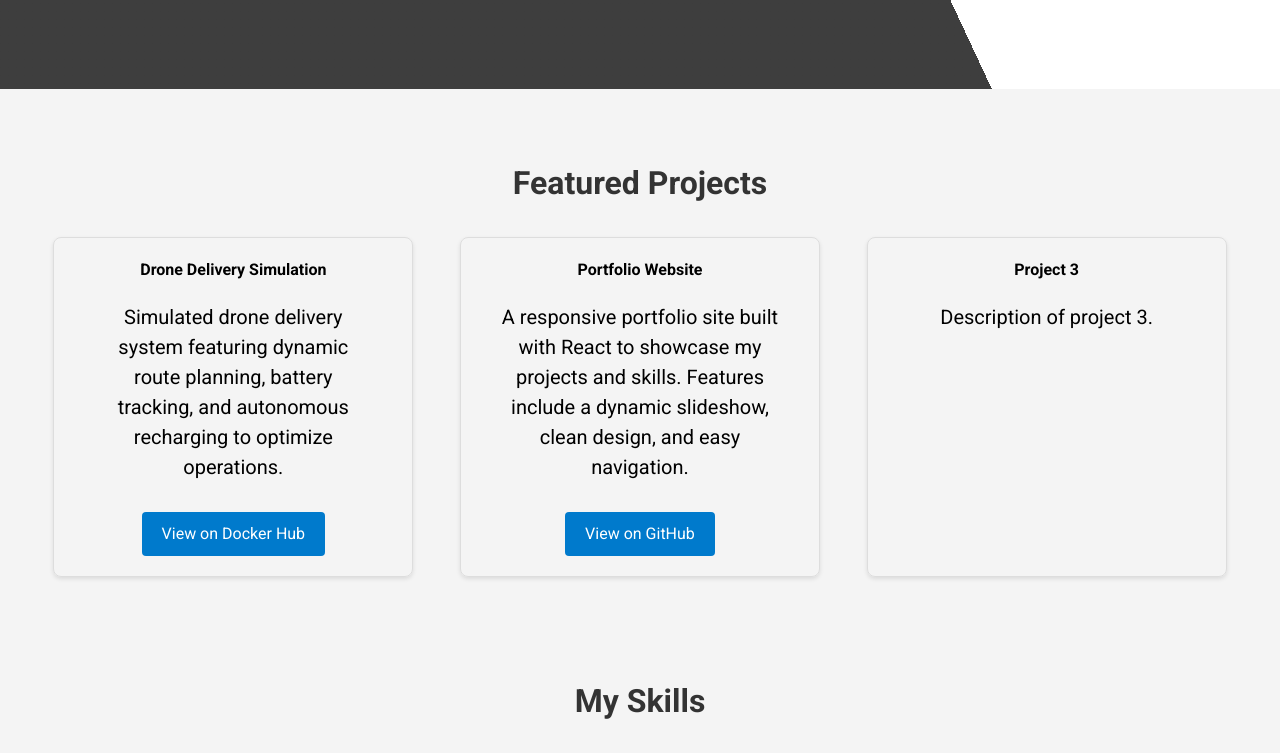
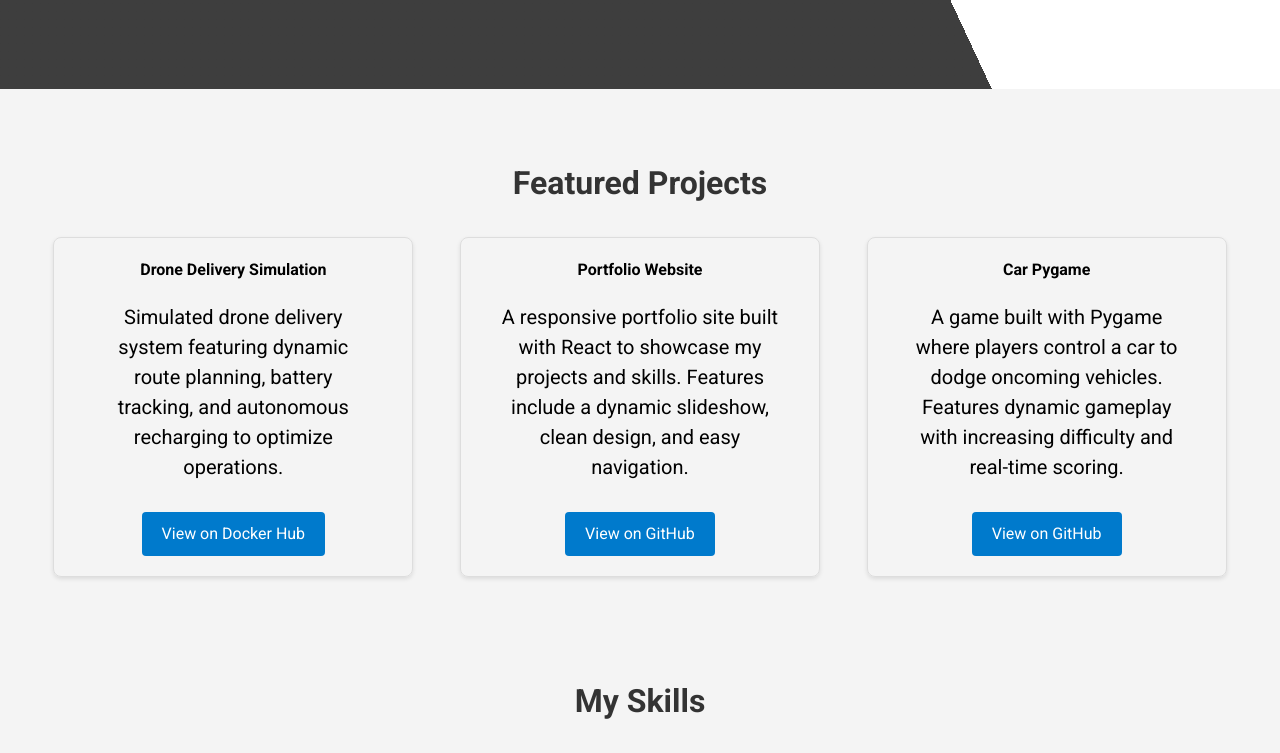
Before and after one commit to danielvu04/vu-dev-website, a React (Create React App) app: page / in a window 1280 px wide. Shown: the part 767-1520 px from the top of the page. Built offline with nearby package versions, Linux system fonts and the light colour scheme.

Commit message:
Added third project

```diff
--- a/src/components/FeaturedProjects.js
+++ b/src/components/FeaturedProjects.js
@@ -19,7 +19,15 @@ function FeaturedProjects() {
       `,
       githubLink: 'https://github.com/danielvu04/vu-dev-website',
     },
-    { name: 'Project 3', description: 'Description of project 3.' },
+    {
+      name: 'Car Pygame',
+      description: `
+        A game built with Pygame where players control a car to dodge
+        oncoming vehicles. Features dynamic gameplay with increasing difficulty and
+        real-time scoring.
+      `,
+      githubLink: 'https://github.com/danielvu04/vu-dev-website',
+    },
   ];
 
   return (
--- a/src/components/Hero.js
+++ b/src/components/Hero.js
@@ -4,6 +4,7 @@ import Slider from 'react-slick';
 import '../styles/Hero.css';
 import droneImage from '../assets/images/DroneSim.png';
 import websiteImage from '../assets/images/websiteportfolio.png';
+import carImage from '../assets/images/pygame_car_game.png';
 
 function Hero() {
 
@@ -52,8 +53,8 @@ function Hero() {
           <div onClick={() => scrollToProject('portfolio-website-project')}>
             <img src={websiteImage} alt="Portfolio Website" />
           </div>
-          <div>
-            <img src="https://via.placeholder.com/1200x600" alt="Slide 3" />
+          <div onClick={() => scrollToProject('car-pygame-project')}>
+            <img src={carImage} alt="Car Pygame" />
           </div>
         </Slider>
       </div>
--- a/src/components/Navbar.js
+++ b/src/components/Navbar.js
@@ -17,6 +17,7 @@ function Navbar() {
       // Navigate to the homepage and scroll after navigation
       navigate('/');
       setTimeout(() => {
+        const featuredSection = document.getElementById('featured-projects');
         if (featuredSection) {
           featuredSection.scrollIntoView({ behavior: 'smooth' });
         }
```
Also changed, not shown: src/assets/images/pygame_car_game.png (added).
